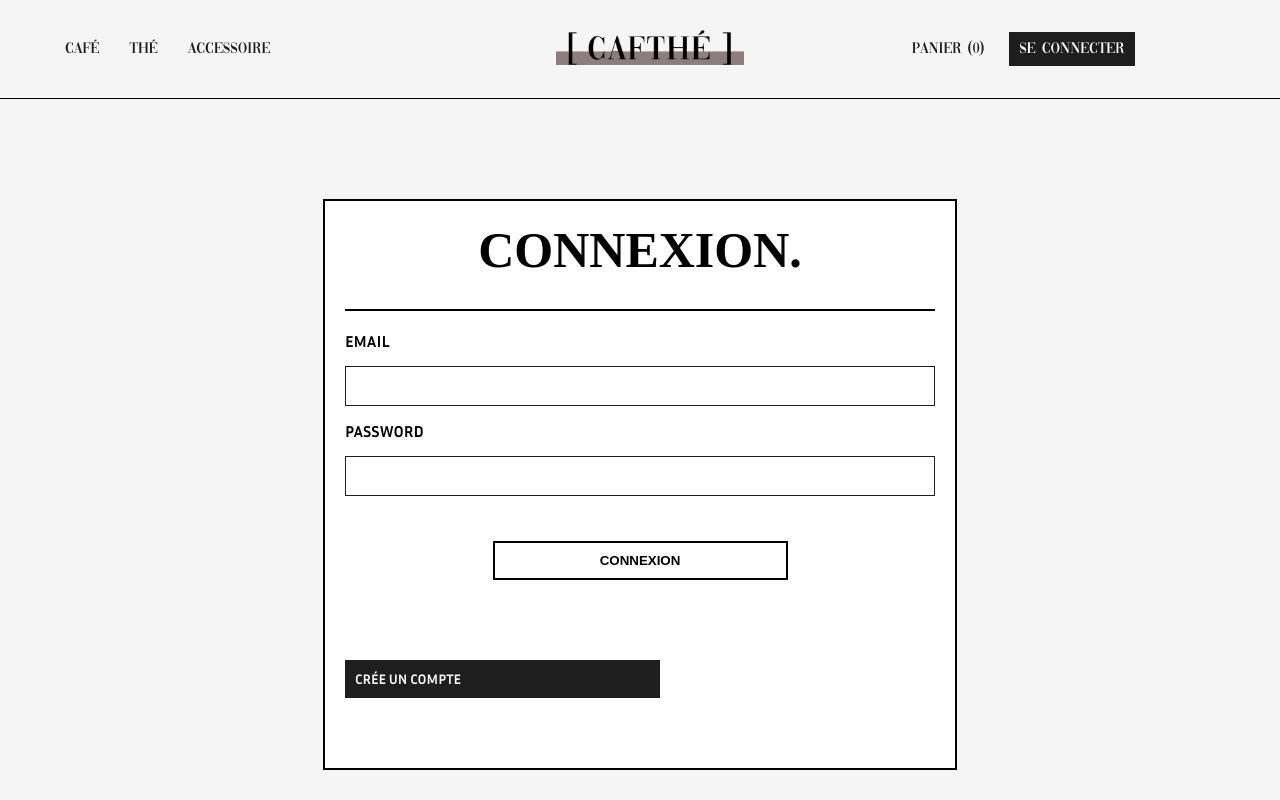
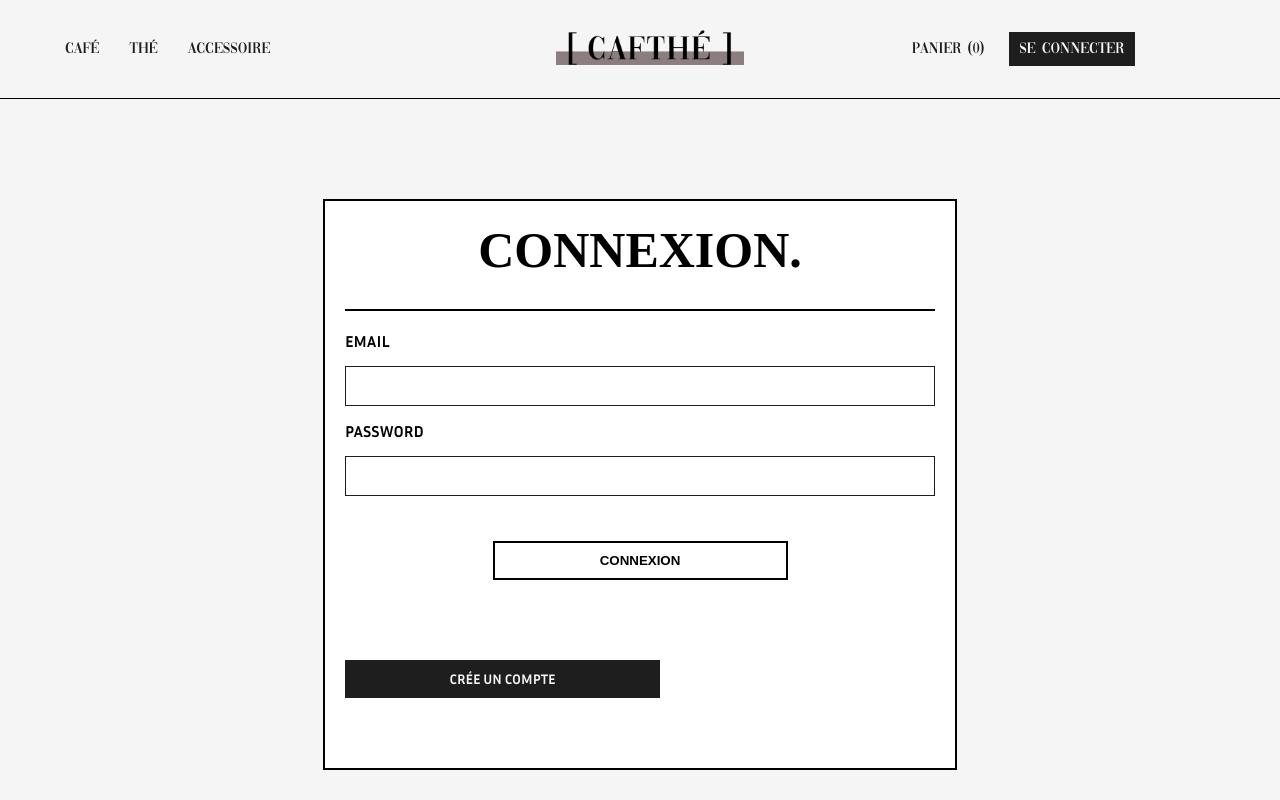
Before and after one commit to TimothePcnd/react_cafthe, a React (Create React App) app: page /login in a window 1280 px wide. Shown: the top 800 px of the page. Built offline with nearby package versions, Linux system fonts and the light colour scheme.

Commit message:
Modification du css pour le bouton

```diff
--- a/src/styles/Command.css
+++ b/src/styles/Command.css
@@ -22,6 +22,6 @@
     font-weight: bold;
     text-transform: uppercase;
     color: #f5f5f5;
-    text-decoration: none
-;
+    text-decoration: none;
+    text-align: center;
 }
```
